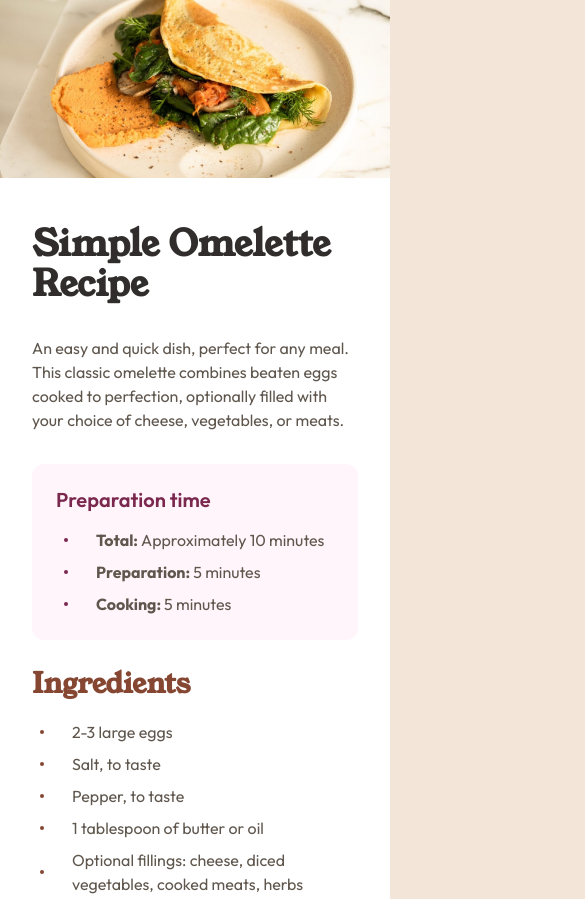
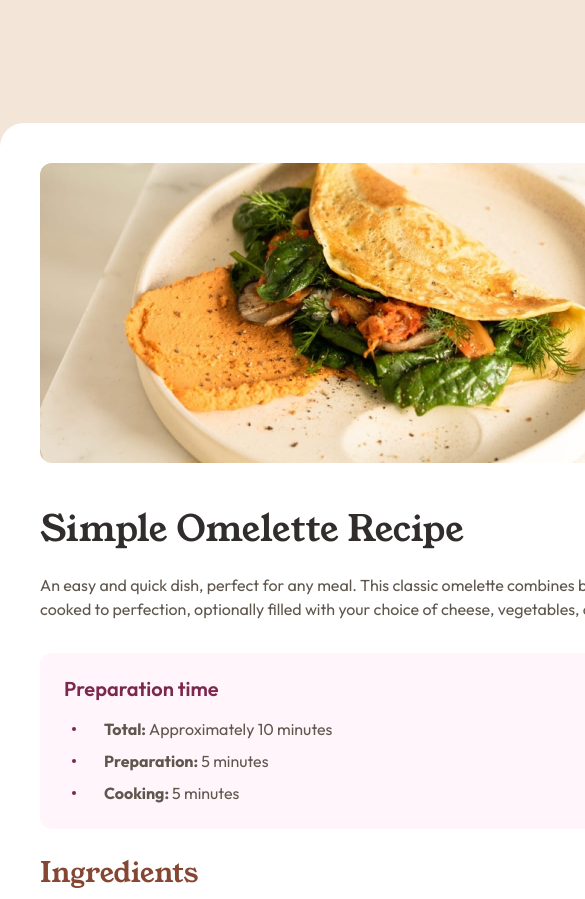
Before and after one commit to srijanss/recipe-page, a website: page index.html in a window 390 px wide. Shown: the top 899 px of the page, 585 px wide, since content can reach past the window. Drawn offline with Linux system fonts and the light colour scheme.

Commit message:
Updated styles for desktop layout using media queries

```diff
--- a/styles.css
+++ b/styles.css
@@ -80,6 +80,7 @@ hr {
 .recipe {
   width: 100%;
   background-color: var(--white);
+  padding-bottom: 2.5rem;
 }
 .recipe__pic {
   width: 100%;
@@ -88,12 +89,13 @@ hr {
   padding: 0 2rem;
   padding-top: 2.5rem;
   font-family: var(--secondary-font);
+  font-weight: var(--font-weight-regular);
   font-size: 36px;
   line-height: 2.5rem;
 }
 .recipe__content {
-  padding: 2rem;
-  padding-bottom: 2.5rem;
+  padding: 1.5rem 2rem;
+  padding-bottom: 0;
   display: flex;
   flex-direction: column;
   gap: 2rem;
@@ -133,6 +135,7 @@ hr {
 .recipe__instructions h2,
 .recipe__nutrition h2 {
   font-family: var(--secondary-font);
+  font-weight: var(--font-weight-regular);
   font-size: 1.75rem;
   color: var(--nutmeg);
 }
@@ -185,3 +188,25 @@ hr {
 .attribution a {
   color: hsl(228, 45%, 44%);
 }
+
+@media (min-width: 376px) {
+  body {
+    padding-top: 123px;
+  }
+
+  .recipe {
+    width: 736px;
+    margin: 0 auto;
+    border-radius: 1.5rem;
+    padding: 2.5rem;
+  }
+
+  .recipe__pic {
+    border-radius: 0.75rem;
+  }
+  .recipe__title,
+  .recipe__content {
+    padding-left: 0;
+    padding-right: 0;
+  }
+}
```
